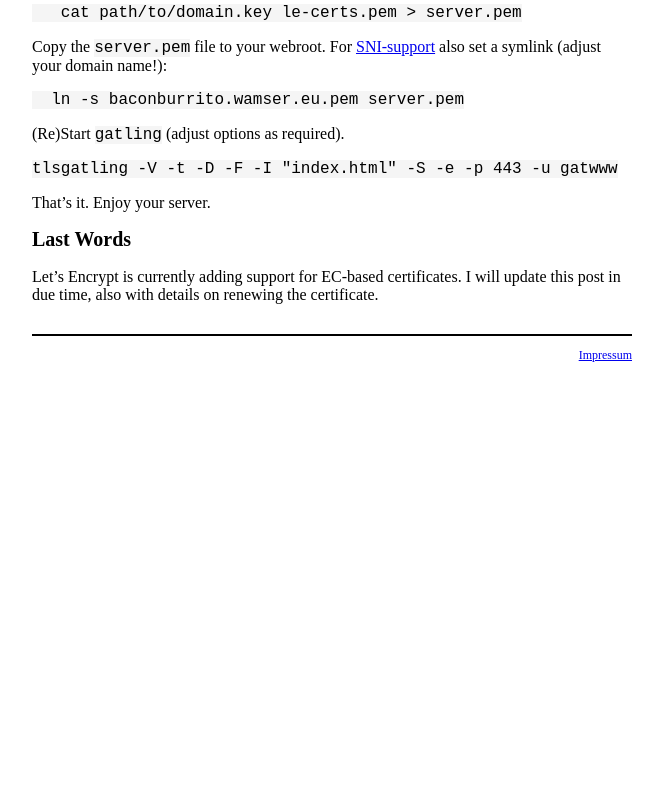
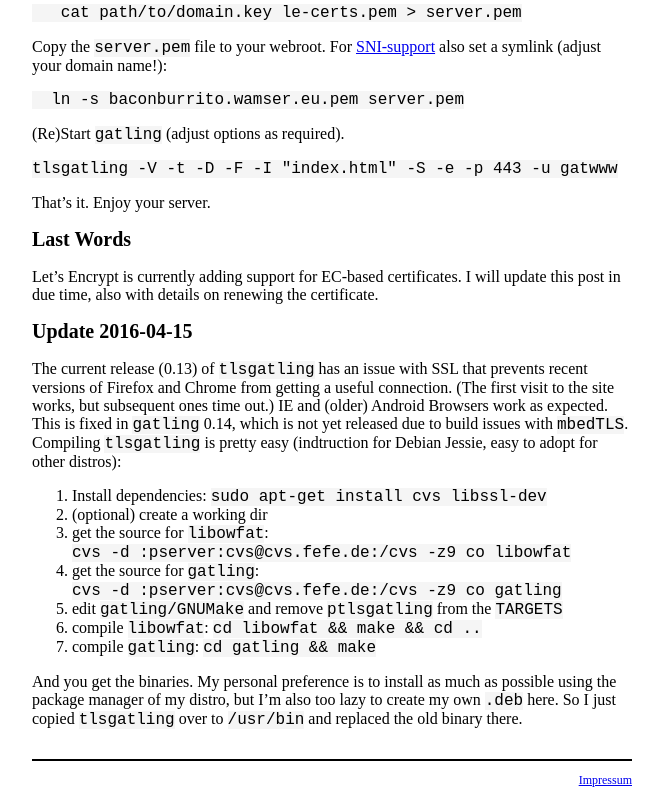
Before and after one commit to wamserma/blog.wamser.eu, a plain HTML site: page posts/2016-04-12-lets-encrypt-gatling.html in a window 1280 px wide. Shown: the part 2782-3582 px from the top of the page, without its empty margins (308-971 px from the left). Before the commit the page ends 3157 px from the top, so only its background shows below. Drawn offline with nearby package versions, Linux system fonts and the light colour scheme; some packages are replaced by stand-ins of ours.

Commit message:
content update Fr 15. Apr 23:13:44 CEST 2016

```diff
--- a/posts/2016-04-12-lets-encrypt-gatling.html
+++ b/posts/2016-04-12-lets-encrypt-gatling.html
@@ -94,6 +94,20 @@ gatling -p 80 -t</code></pre>
 <p>That’s it. Enjoy your server.</p>
 <h2 id="last-words">Last Words</h2>
 <p>Let’s Encrypt is currently adding support for EC-based certificates. I will update this post in due time, also with details on renewing the certificate.</p>
+<h2 id="update-2016-04-15">Update 2016-04-15</h2>
+<p>The current release (0.13) of <code>tlsgatling</code> has an issue with SSL that prevents recent versions of Firefox and Chrome from getting a useful connection. (The first visit to the site works, but subsequent ones time out.) IE and (older) Android Browsers work as expected. This is fixed in <code>gatling</code> 0.14, which is not yet released due to build issues with <code>mbedTLS</code>. Compiling <code>tlsgatling</code> is pretty easy (indtruction for Debian Jessie, easy to adopt for other distros):</p>
+<ol style="list-style-type: decimal">
+<li>Install dependencies: <code>sudo apt-get install cvs libssl-dev</code></li>
+<li>(optional) create a working dir</li>
+<li>get the source for <code>libowfat</code>:<br />
+ <code>cvs -d :pserver:cvs@cvs.fefe.de:/cvs -z9 co libowfat</code></li>
+<li>get the source for <code>gatling</code>:<br />
+ <code>cvs -d :pserver:cvs@cvs.fefe.de:/cvs -z9 co gatling</code></li>
+<li>edit <code>gatling/GNUMake</code> and remove <code>ptlsgatling</code> from the <code>TARGETS</code></li>
+<li>compile <code>libowfat</code>: <code>cd libowfat &amp;&amp; make &amp;&amp; cd ..</code></li>
+<li>compile <code>gatling</code>: <code>cd gatling &amp;&amp; make</code></li>
+</ol>
+<p>And you get the binaries. My personal preference is to install as much as possible using the package manager of my distro, but I’m also too lazy to create my own <code>.deb</code> here. So I just copied <code>tlsgatling</code> over to <code>/usr/bin</code> and replaced the old binary there.</p>
 
         </div>
         <div id="footer">
```
